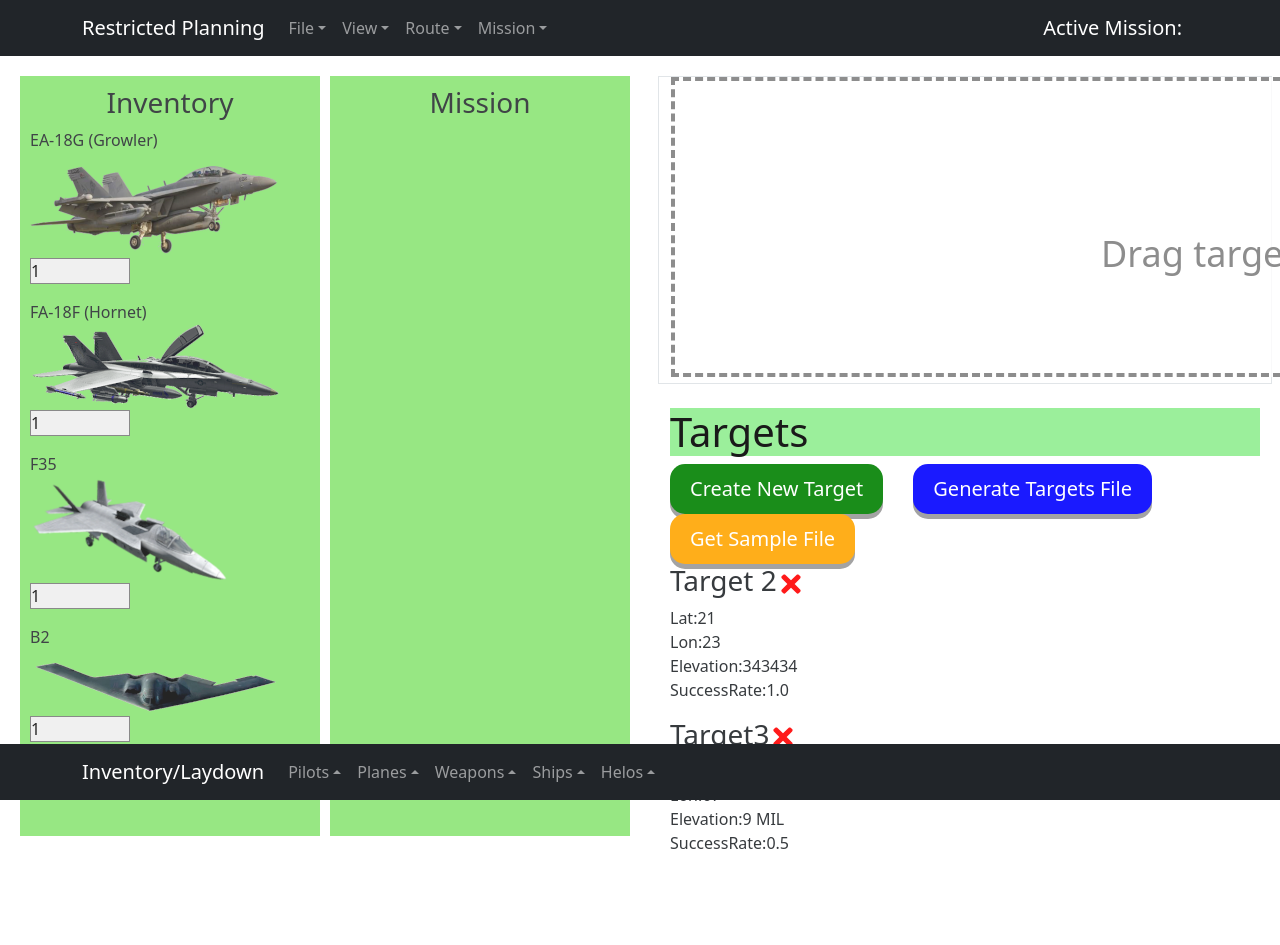
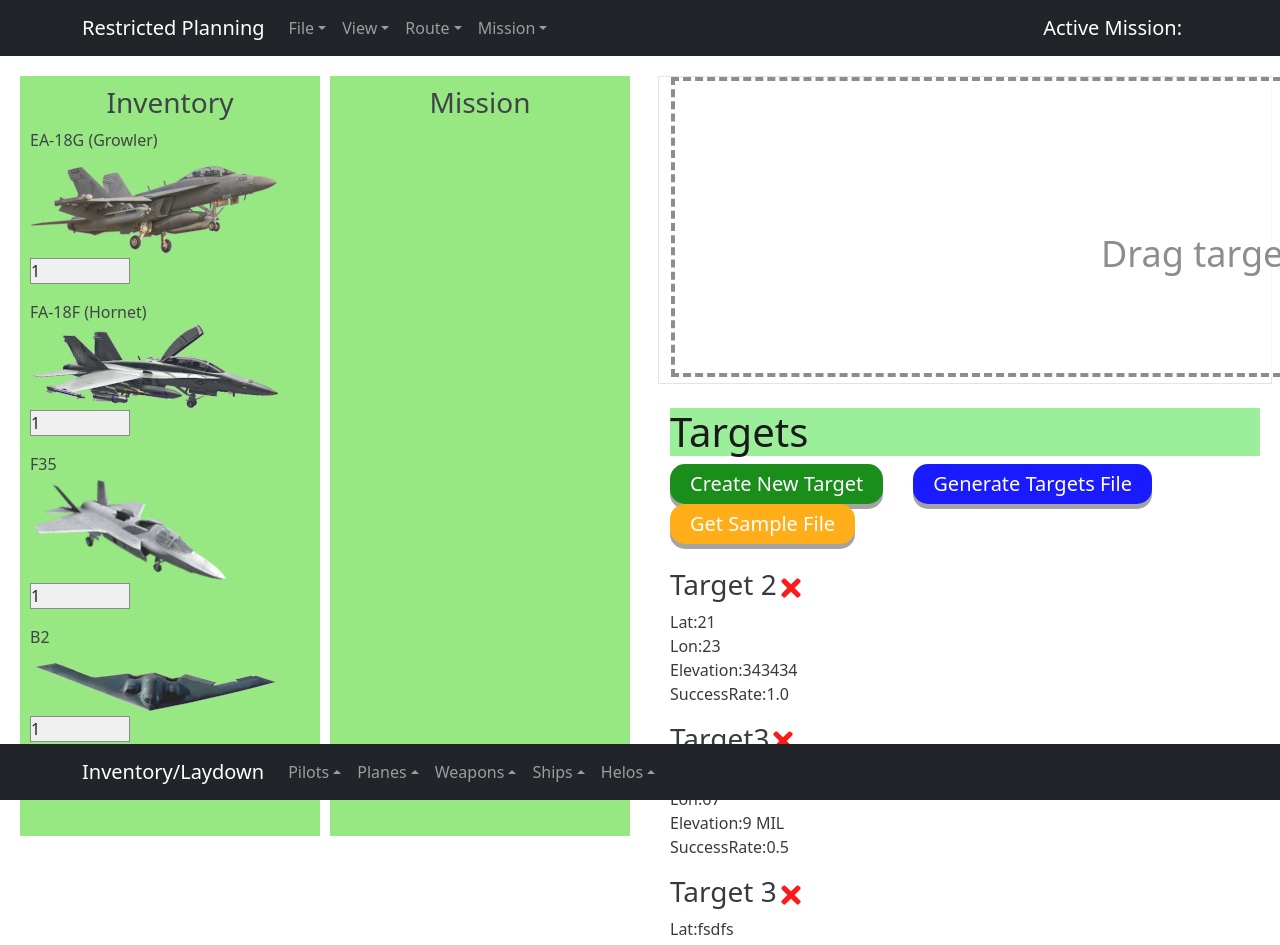
Before and after one commit to Jonathan805/RestrictedPlanning, a React (Create React App) app: page / in a window 1280 px wide. Shown: the top 945 px of the page. Before the commit the page ends 891 px from the top, so only its background shows below. Built offline with nearby package versions, Linux system fonts and the light colour scheme; data requests are answered from the project's data file; what react-sizeme would draw is missing.

Commit message:
Small styling clean up
Small styling clean up

```diff
--- a/db.json
+++ b/db.json
@@ -15,6 +15,14 @@
       "elevation": "9 MIL",
       "successRate": "0.5",
       "id": 4
+    },
+    {
+      "name": "Target 3",
+      "latitude": "fsdfs",
+      "longitude": "sdfsdf",
+      "elevation": "dfsdf",
+      "successRate": "dfsdf",
+      "id": 5
     }
   ]
 }
--- a/src/App.js
+++ b/src/App.js
@@ -162,7 +162,7 @@
             <Header onAdd={() => setShowAddTarget(!showAddTarget)}
               showAddTarget={showAddTarget}
               generateFile={() => generateTargetFile()}
-              generateSample={() => generateSampleFile()} />
+              generateSample={() => generateSampleFile()}/> <br/>
             <section className="section-left">
               {showAddTarget && <CreateTarget createTarget={createTarget} />}
             </section>
--- a/src/index.css
+++ b/src/index.css
@@ -127,7 +127,7 @@
 
 .button {
   display: inline-block;
-  padding: 10px 20px;
+  padding: 5px 20px;
   font-size: 24px;
   cursor: pointer;
   text-align: center;
```
